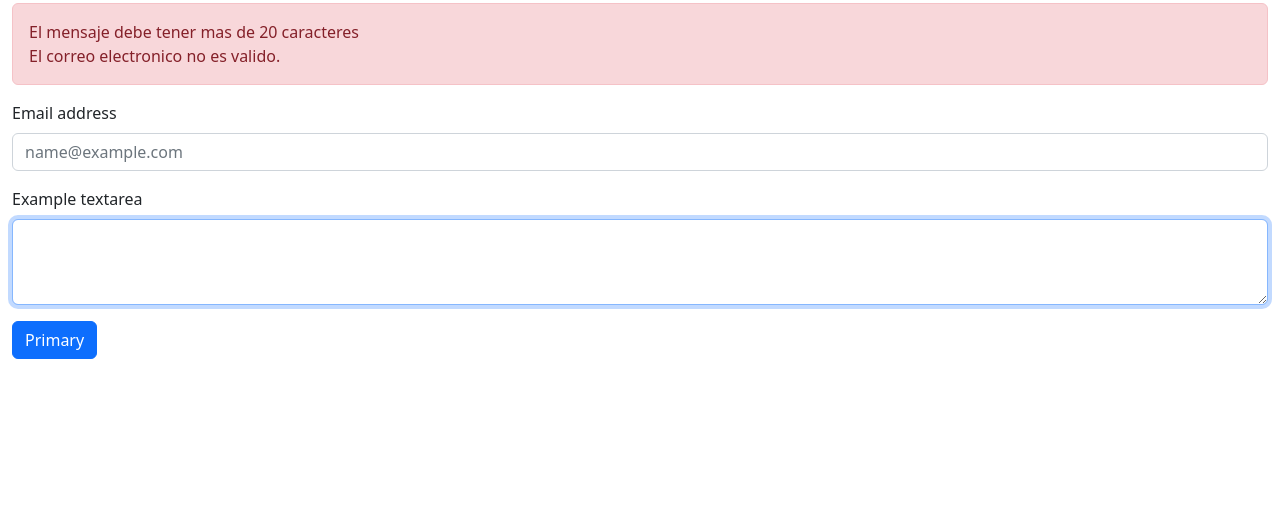
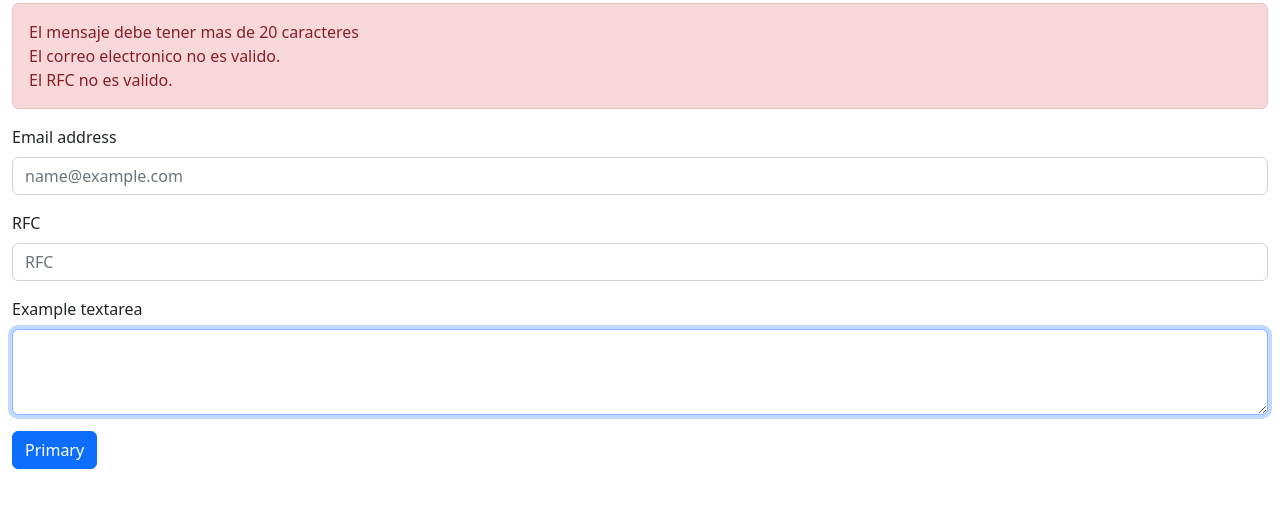
Before and after one commit to Maria-Glz/EjerciciosString, a plain HTML site: page ejer2/index.html in a window 1280 px wide. Both pictures are taken after a click on the button "Primary". Shown: the part 53-560 px from the top of the page. Drawn offline with nearby package versions, Linux system fonts and the light colour scheme.

Commit message:
Se agrego el RFC

```diff
--- a/ejer2/index.html
+++ b/ejer2/index.html
@@ -14,7 +14,11 @@
         <div class="mb-3">
             <label for="exampleFormControlInput1" class="form-label">Email address</label>
             <input type="email" class="form-control" id="exampleFormControlInput1" placeholder="name@example.com">
-          </div>
+        </div>
+        <div class="mb-3">
+          <label for="exampleFormControlInput2" class="form-label">RFC</label>
+          <input type="email" class="form-control" id="exampleFormControlInput2" placeholder="RFC">
+      </div>
           <div class="mb-3">
             <label for="exampleFormControlTextarea1" class="form-label">Example textarea</label>
             <textarea class="form-control" id="exampleFormControlTextarea1" rows="3"></textarea>
--- a/ejer2/js/main.js
+++ b/ejer2/js/main.js
@@ -6,6 +6,8 @@ btnEnviar.addEventListener("click", function(event){
 
   let exampleFormControlInput1 = document.getElementById("exampleFormControlInput1");
   let exampleFormControlTextarea1 = document.getElementById("exampleFormControlTextarea1");
+  let exampleFormControlInput2 = document.getElementById("exampleFormControlInput2");
+
   let alertError = document.getElementById("alertError");
   exampleFormControlTextarea1.value= exampleFormControlTextarea1.value.trim();
   alertError.style.display="none";
@@ -28,6 +30,12 @@ btnEnviar.addEventListener("click", function(event){
     alertError.style.display="block";
     alertError.innerHTML += "<br/> El correo electronico no es valido.";
   }
+  let RFCRegex = / /;
+  if (exampleFormControlInput2.value.match(RFCRegex) == null){
+    alertError.style.display="block";
+    alertError.innerHTML += "<br/> El RFC no es valido.";
+
+  }
 
 
 });
```
